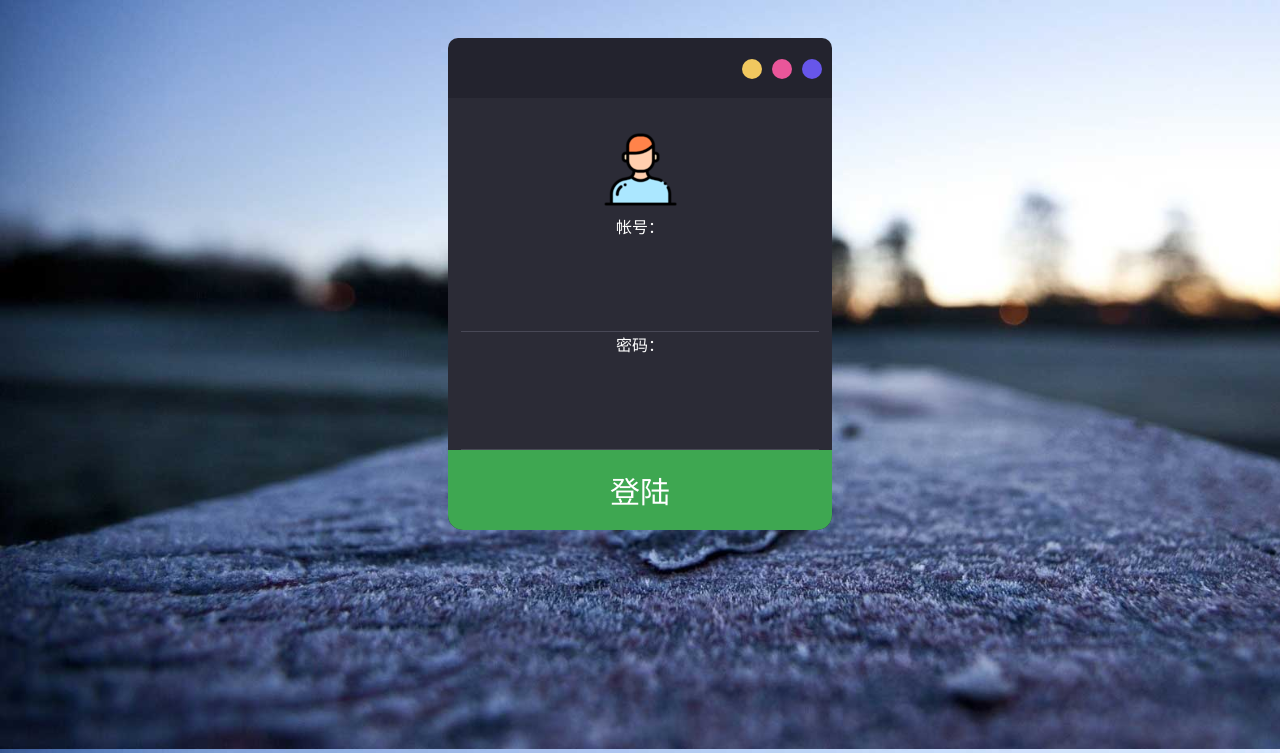
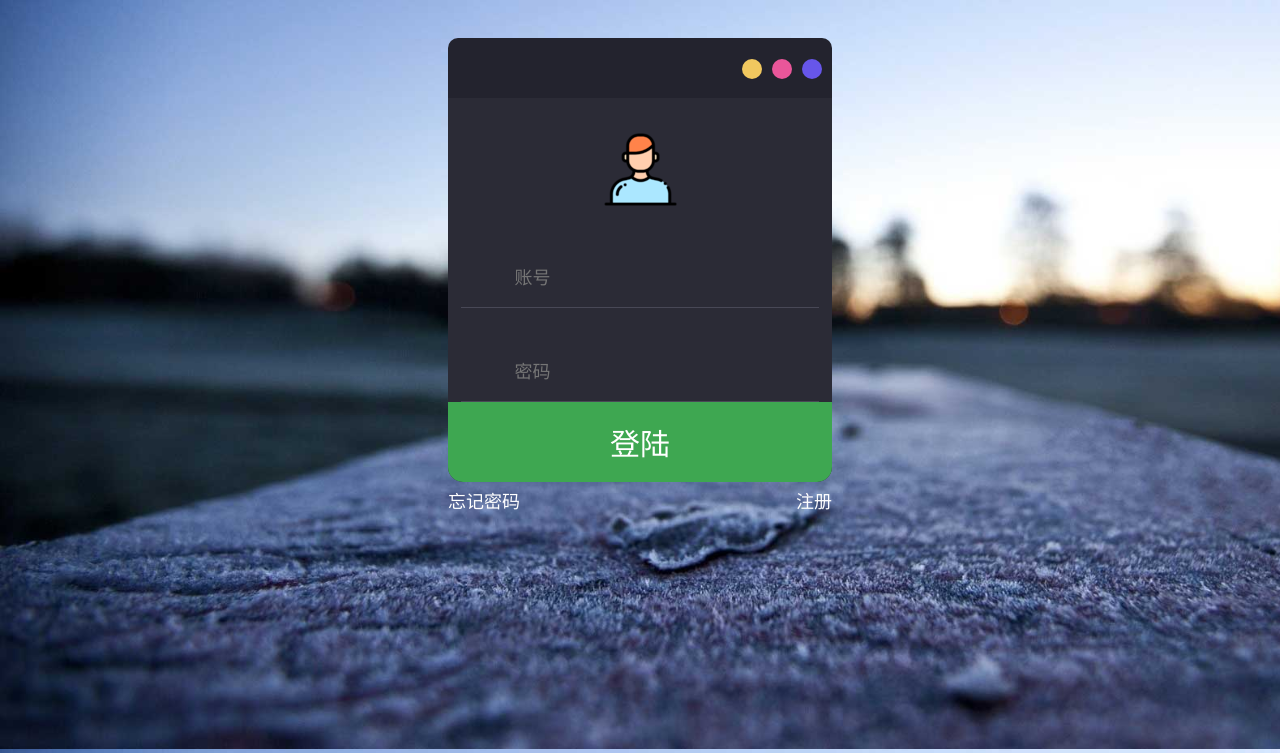
Before and after one commit to LianZS/company, a Django app: template templates/login.html in a window 1280 px wide. Shown: the top 753 px of the page. Run offline with Django 3.2, Linux system fonts and the light colour scheme; the template is opened without the code that fills it: values that come from a table or form of the project are taken from there, others are empty.

Commit message:
post地址修正

```diff
--- a/templates/login.html
+++ b/templates/login.html
@@ -29,21 +29,23 @@
     <div class="avtar">
         <img src="{% static 'img/user.png' %}"/>
     </div>
-    <form method="post" action="http://127.0.0.1:8000/user/login">
+    <form method="post" action="login">
         {% csrf_token %}
-        <div style="background-color: transparent">
-            <label style="color: white">帐号：</label>
-            <input id="id_user_name" type="text" class="text" name="user_name" style="background: transparent" value="">
+        {{ form }}
+
+
+        <input type="submit" value="登陆" id="send">
+        <div style="margin-top: 5px">
+            <a id="forget"
+               style="border-color: transparent;background: transparent;float: left;color:white;font-size: 18px"
+               href="">忘记密码</a>
+
+            <a id="register"
+               style="border-color: transparent;background: transparent;float: right;color:white;font-size: 18px"
+               href="register">注册</a>
+
 
         </div>
-        <div style="background-color: transparent">
-            <label style="color: white;">密码：</label>
-            <input id="id_user_password" type="password" name="user_password" class="password"
-                    style="background-color: transparent;"
-                    value="">
-        </div>
-
-        <input type="submit" value="登陆" id="send">
 
     </form>
 
```
